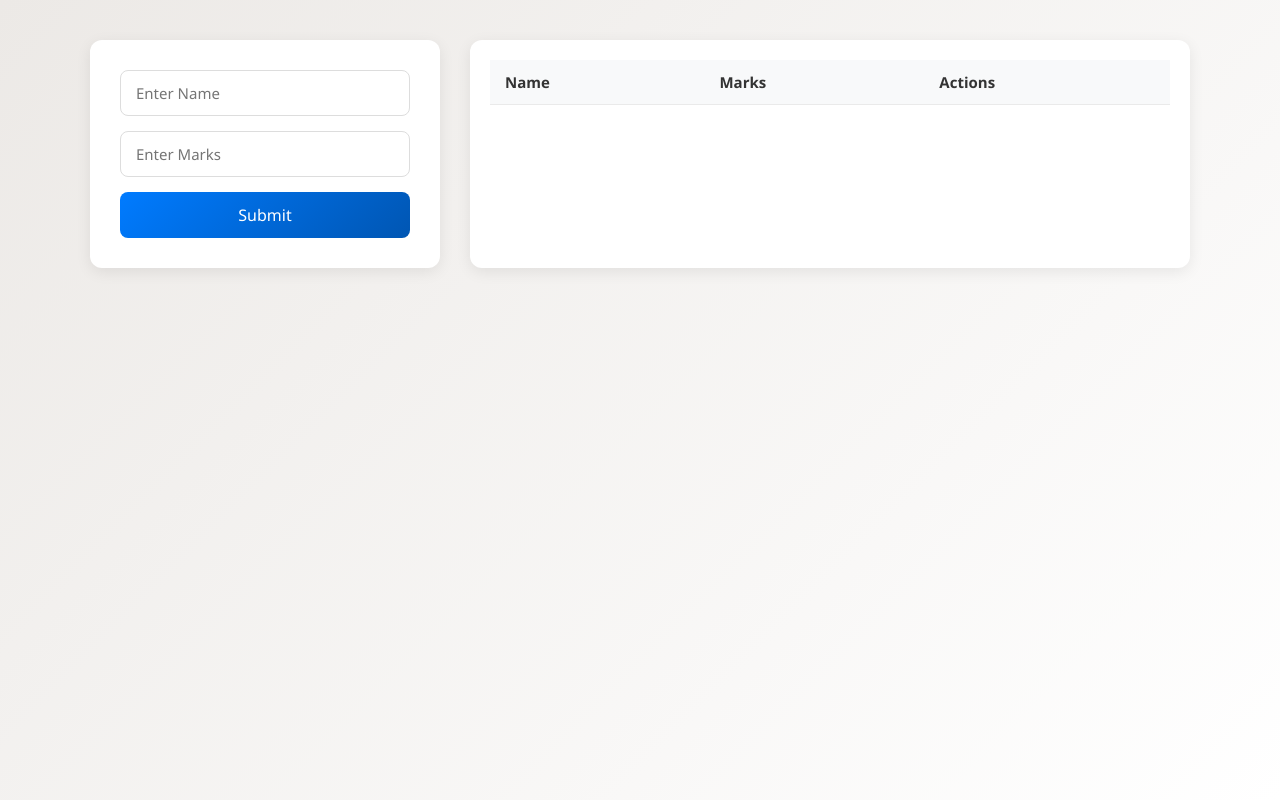
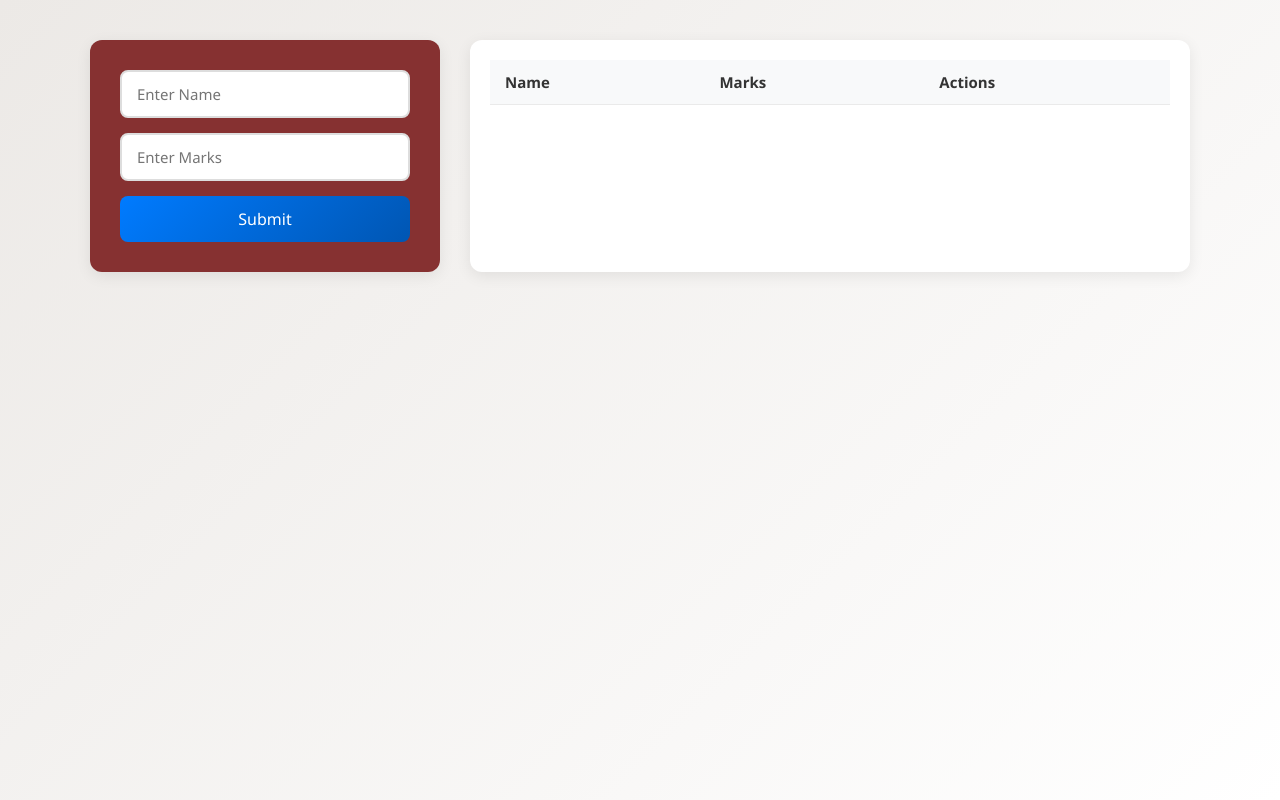
Before and after one commit to jeetdoshi3003/Table-Reservation-App, a React (Create React App) app: page / in a window 1280 px wide. Built offline with nearby package versions, Linux system fonts and the light colour scheme.

Commit message:
Modifying css file

```diff
--- a/src/styles.module.css
+++ b/src/styles.module.css
@@ -24,7 +24,7 @@
 
 /* Form */
 .form {
-  background: #ffffff;
+  background: #863131;
   border-radius: 12px;
   box-shadow: 0 4px 15px rgba(0, 0, 0, 0.08);
   padding: 30px;
@@ -37,7 +37,7 @@
 
 .input {
   padding: 12px 15px;
-  border: 1px solid #ddd;
+  border: 2px solid #ddd;
   border-radius: 8px;
   font-size: 15px;
   transition: all 0.3s ease;
```
